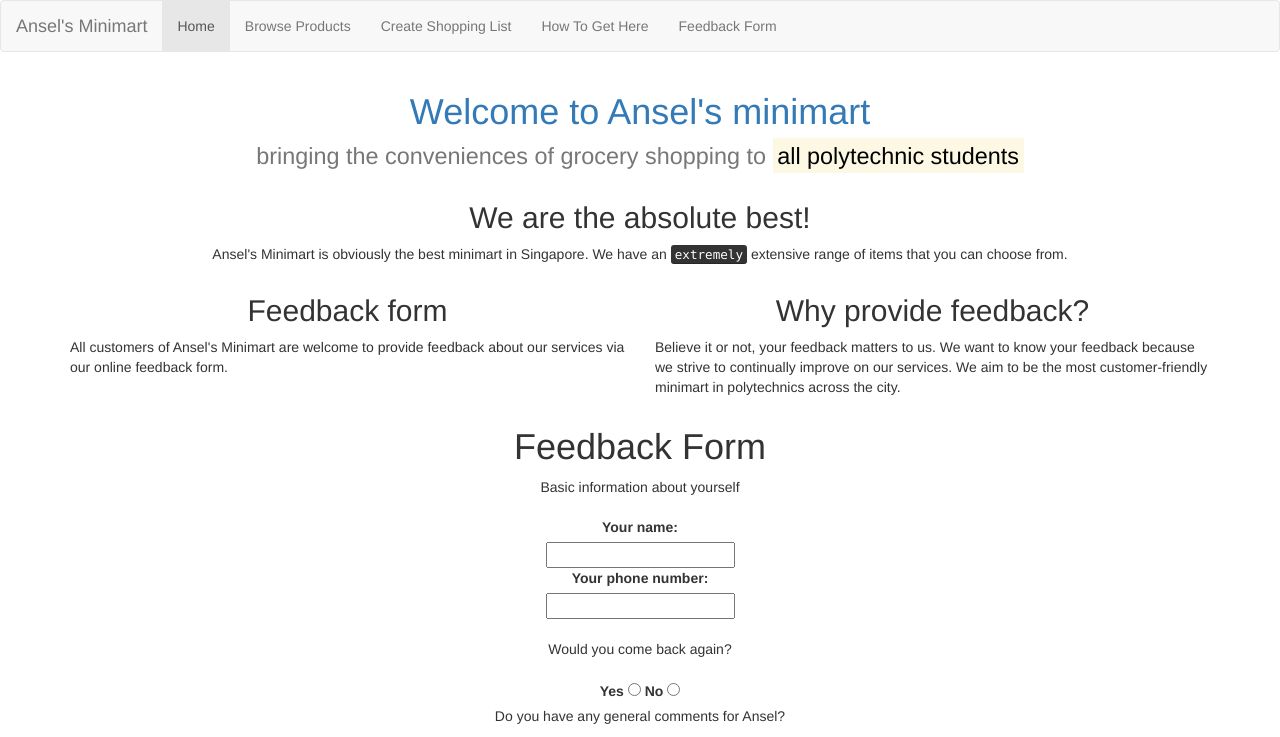
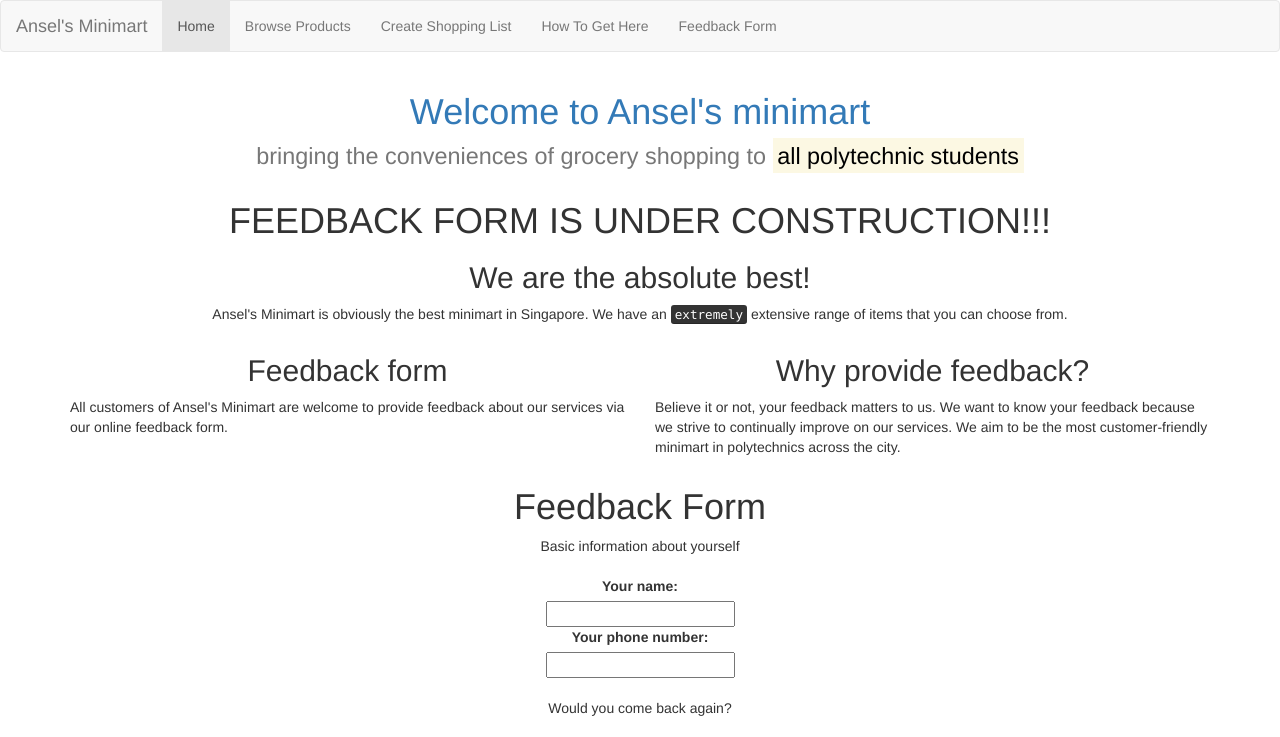
Before and after one commit to ansellim/anselsminimart, a plain HTML site: page feedback_form.html in a window 1280 px wide. Shown: the top 737 px of the page. Drawn offline with nearby package versions, Linux system fonts and the light colour scheme.

Commit message:
Added 'under construction'

```diff
--- a/feedback_form.html
+++ b/feedback_form.html
@@ -59,6 +59,9 @@
 
     <div class="container">
         <div class="text-center">
+
+            <h1>FEEDBACK FORM IS UNDER CONSTRUCTION!!!</h1>
+
             <h2>We are the absolute best!</h2>
             <p>Ansel's Minimart is obviously the best minimart in Singapore. We have an <kbd>extremely</kbd> extensive
                 range of
```
Also changed, not shown: products.html (+1 -0 lines).
